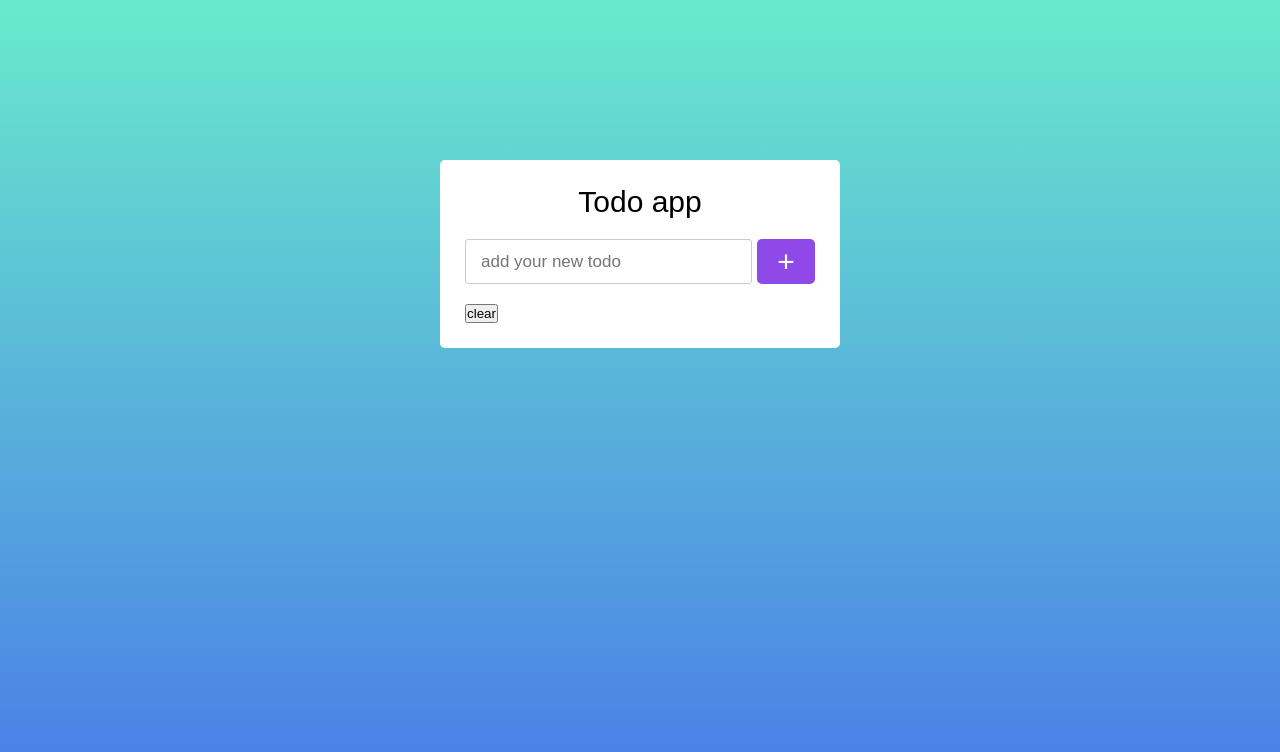
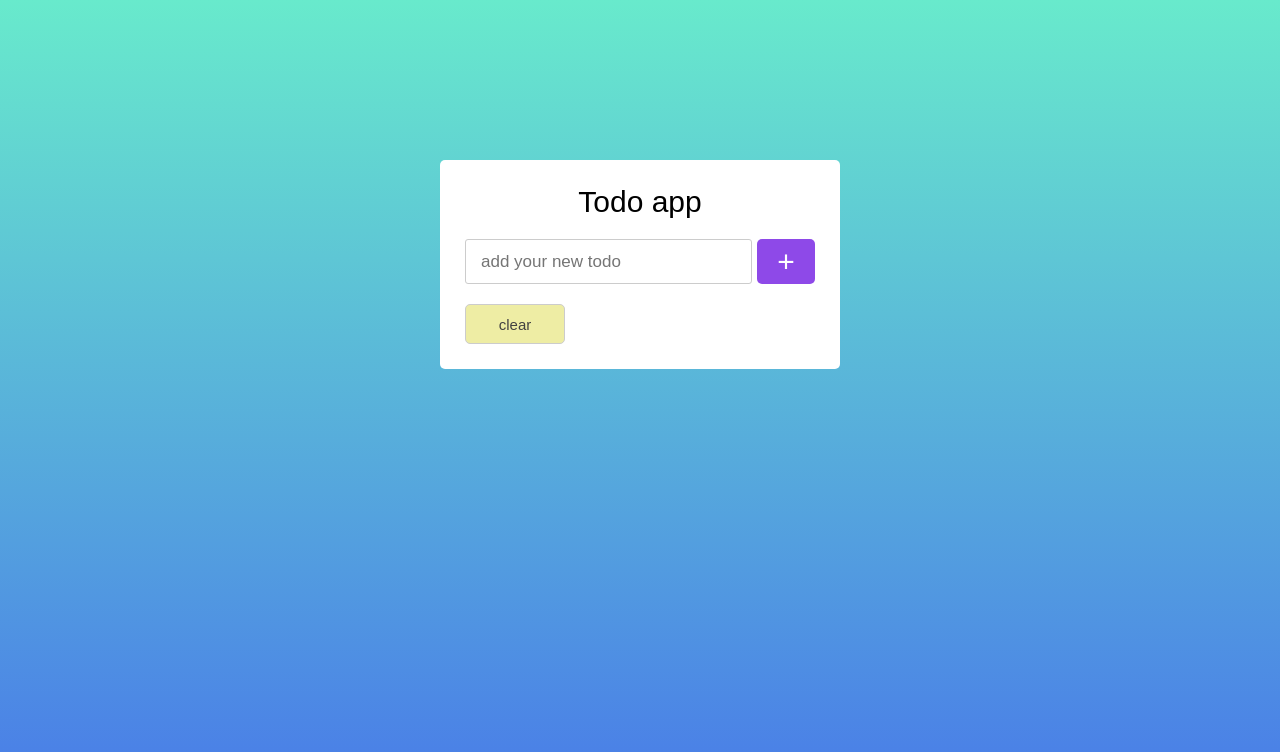
Before and after one commit to sunny080/To-Do-List, a plain HTML site: page index.html in a window 1280 px wide. Drawn offline with nearby package versions, Linux system fonts and the light colour scheme.

Commit message:
Add files via upload

```diff
--- a/style.css
+++ b/style.css
@@ -138,3 +138,19 @@ li:hover > span{
     height: 50px;
     margin-left: 15%;
 }
+#clear{
+  width: 100px;
+  border: 1px solid #ccc;
+  border-radius: 5px;
+  cursor: pointer;
+  height: 40px;
+  font-size: 15px;
+  color: rgb(66, 66, 66);
+
+  background-color: rgb(238, 237, 164);
+}
+#clear:hover{
+    background-color: yellow;
+    transition: .3s;
+    scale: 1.1;
+}
```
